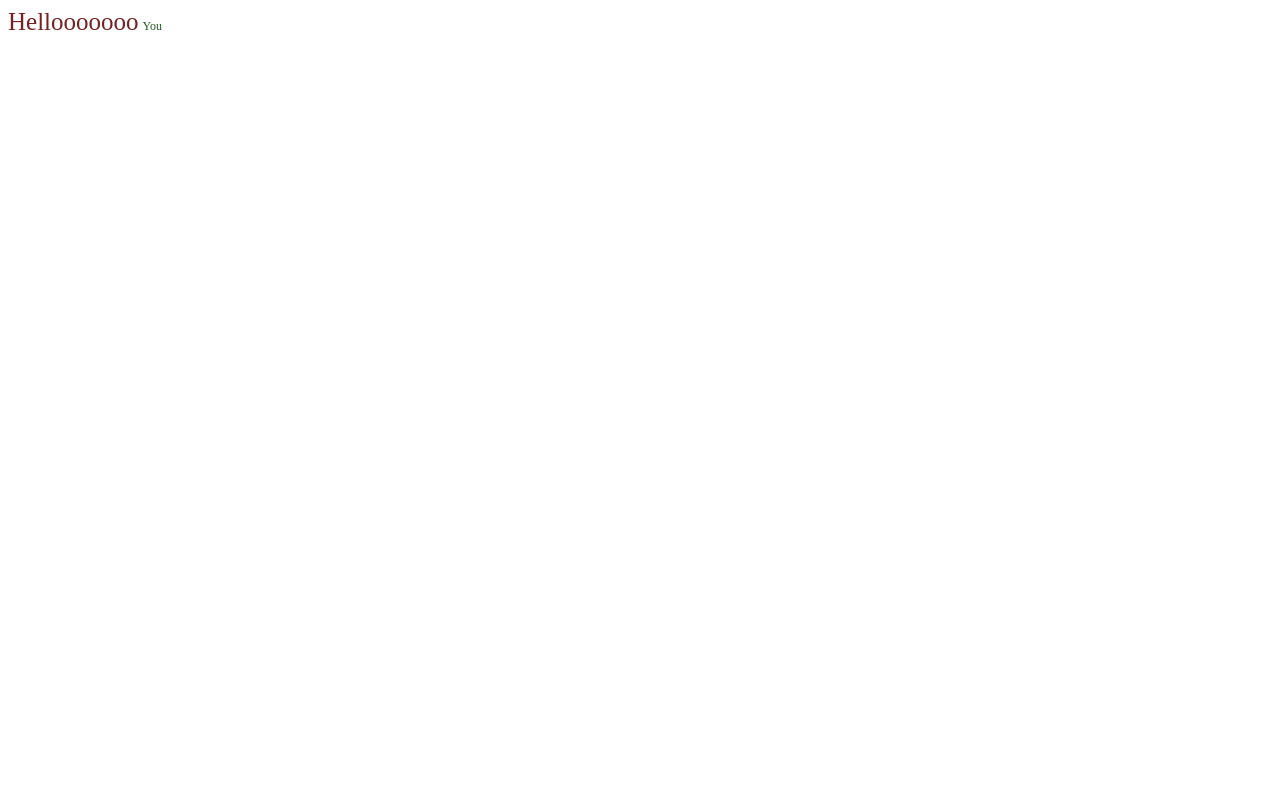
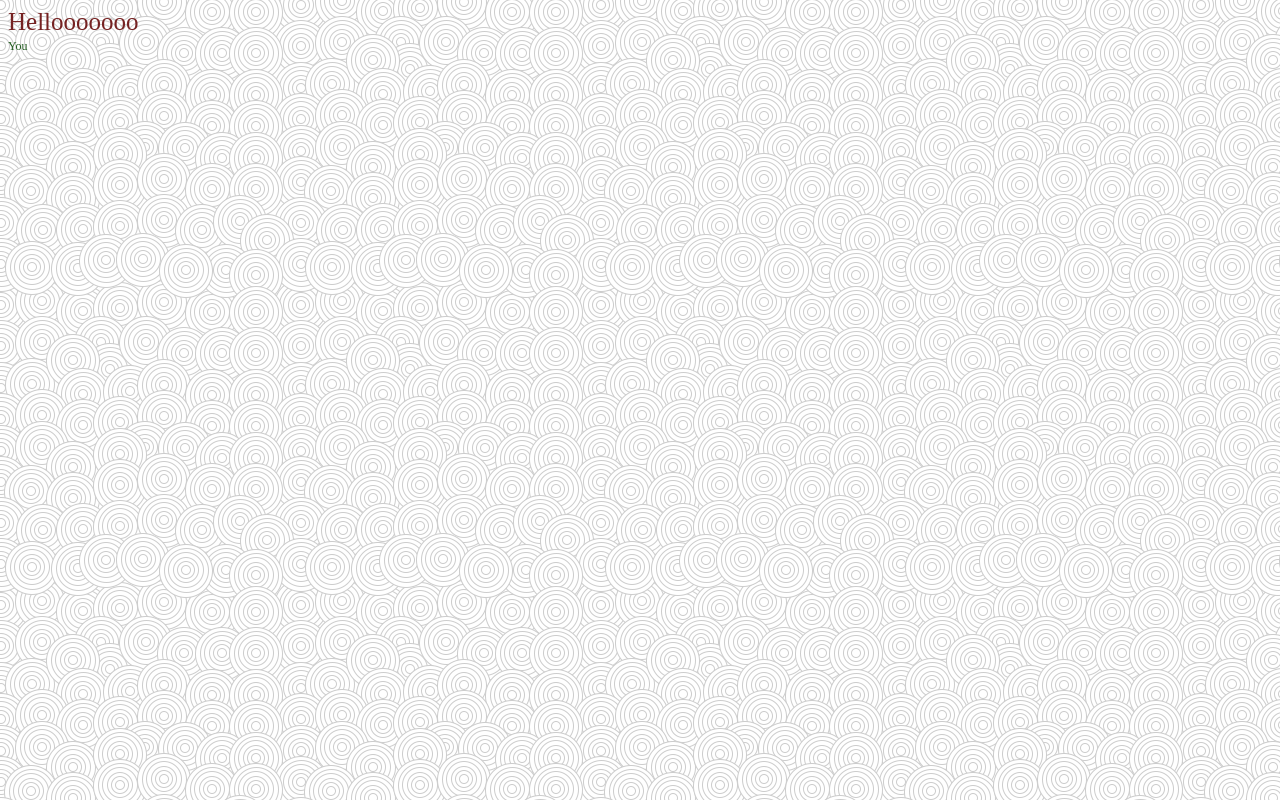
Before and after one commit to misonessie/misonessie.github.io, a plain HTML site: page 1.html in a window 1280 px wide. Drawn offline with Linux system fonts and the light colour scheme.

Commit message:
bachground ud

```diff
--- a/static/css/default.css
+++ b/static/css/default.css
@@ -6,3 +6,6 @@
   color: #225C20;
   font-size: 12px;
 }
+body {
+  background:url(/static/img/swirl_pattern.png)
+}
```
Also changed, not shown: 1.html (+1 -0 lines), static/img/swirl_pattern.png (added).
